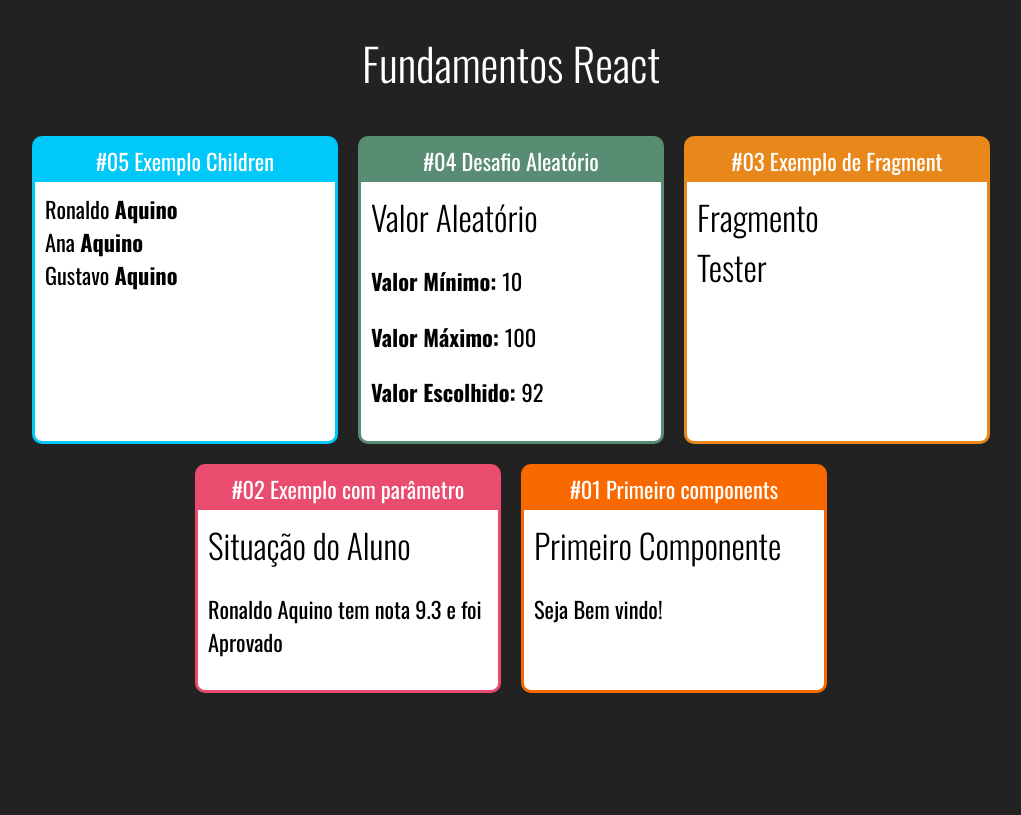
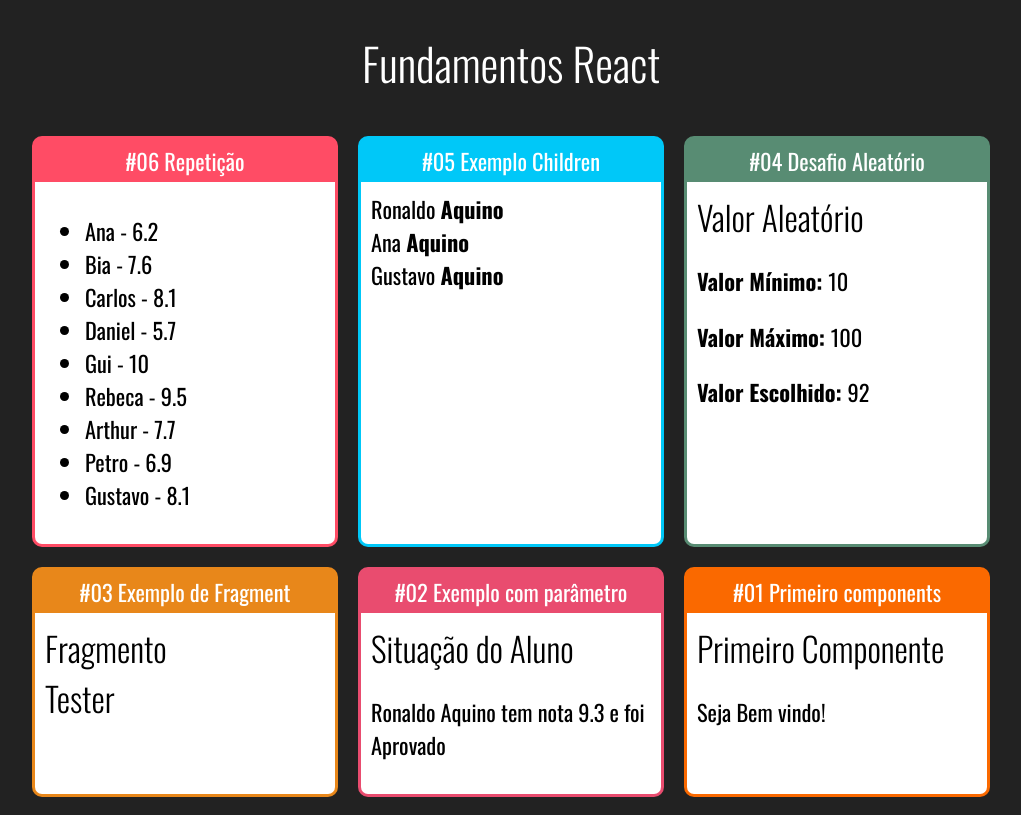
Before and after one commit to ronaldo-aquino/react-fundamentos, a React (Create React App) app: page / in a window 1280 px wide. Shown: the whole page, without its empty margins (129-1150 px from the left). Built offline with nearby package versions, Linux system fonts and the light colour scheme.

Commit message:
Componente de repetição listas

```diff
--- a/src/App.js
+++ b/src/App.js
@@ -6,12 +6,17 @@
 import FamiliaMembro from "./components/basicos/FamiliaMembro";
 import "./App.css";
 import Familia from "./components/basicos/Familia";
+import ListaAlunos from "./components/repeticao/ListaAlunos";
 
 const App = () => {
   return (
     <>
       <h1 className="title-component-app">Fundamentos React</h1>
       <div className="cards">
+        <Card title="#06 Repetição" color="#FF4C65">
+          <ListaAlunos />
+        </Card>
+
         <Card title="#05 Exemplo Children" color="#00C8F8">
           <Familia lastName="Aquino">
             <FamiliaMembro firstName="Ronaldo" />
--- /dev/null
+++ b/src/components/repeticao/ListaAlunos.js
@@ -0,0 +1,17 @@
+import dataAlunos from "../../data/alunos";
+
+const ListaAlunos = () => {
+  return (
+    <div>
+      <ul>
+        {dataAlunos.map((aluno) => (
+          <li key={aluno.id}>
+            {aluno.nome} - {aluno.nota}
+          </li>
+        ))}
+      </ul>
+    </div>
+  );
+};
+
+export default ListaAlunos;
--- /dev/null
+++ b/src/data/alunos.js
@@ -0,0 +1,13 @@
+const dataAlunos = [
+  { id: 1, nome: "Ana", nota: 6.2 },
+  { id: 2, nome: "Bia", nota: 7.6 },
+  { id: 3, nome: "Carlos", nota: 8.1 },
+  { id: 4, nome: "Daniel", nota: 5.7 },
+  { id: 5, nome: "Gui", nota: 10 },
+  { id: 6, nome: "Rebeca", nota: 9.5 },
+  { id: 7, nome: "Arthur", nota: 7.7 },
+  { id: 8, nome: "Petro", nota: 6.9 },
+  { id: 9, nome: "Gustavo", nota: 8.1 },
+];
+
+export default dataAlunos;
```
Also changed, not shown: 1 other file (tests, documents, lock files or other folders).
